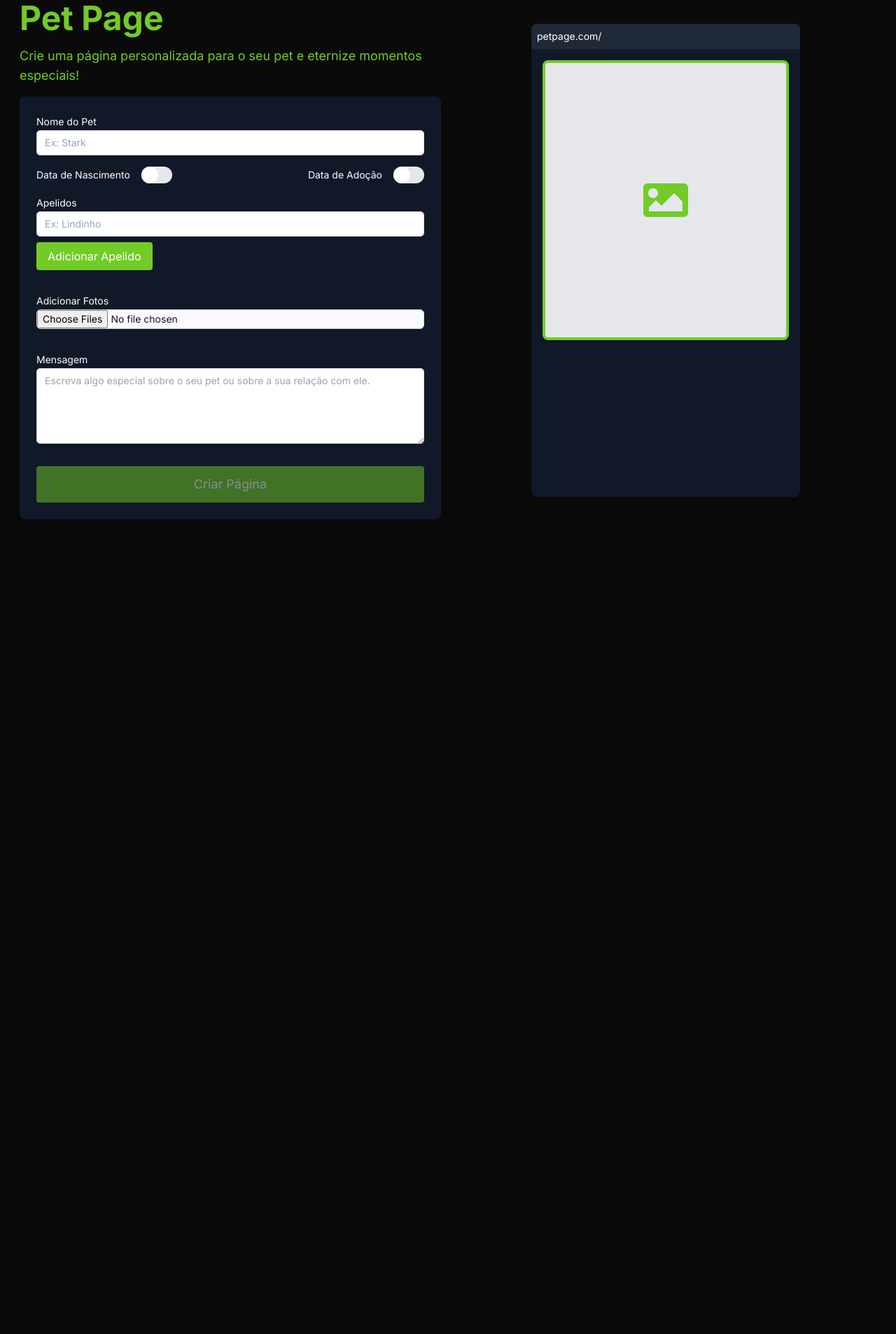
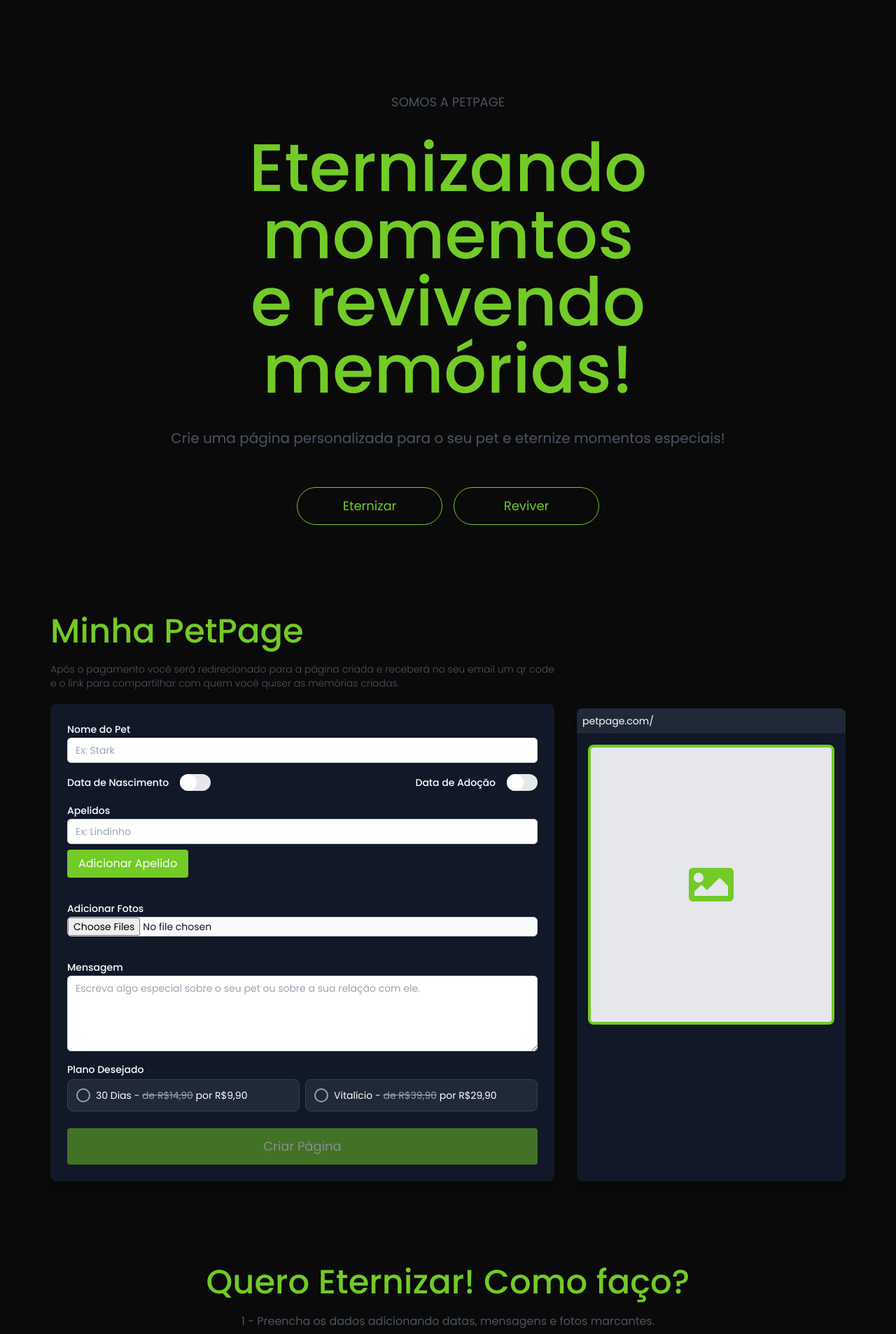
Before and after one commit to guylhermed/petpage, a Next.js app: page / in a window 1280 px wide. Shown: the part 60-1966 px from the top of the page at 70% size. Before the commit the page ends 832 px from the top, so only its background shows below. Built offline with nearby package versions, Linux system fonts and the light colour scheme.

Commit message:
ref: home v1

```diff
--- a/package.json
+++ b/package.json
@@ -21,6 +21,7 @@
     "react": "^18",
     "react-dom": "^18",
     "react-icons": "^5.3.0",
+    "react-scroll": "^1.9.3",
     "stripe": "^16.12.0",
     "uuid": "^10.0.0"
   },
--- a/src/app/components/Formulario.js
+++ b/src/app/components/Formulario.js
@@ -27,8 +27,9 @@ const Formulario = ({ formData, setFormData }) => {
     const isDateFilled = (birthDateEnabled && formData.birthDate) || (adoptionDateEnabled && formData.adoptionDate);
     const isMessageFilled = formData.message && formData.message.trim() !== '';
     const isImageUploaded = images.length > 0;
+    const isPlanSelected = formData.selectedPlan !== '';
 
-    setIsButtonEnabled(isNameFilled && (isDateFilled || isMessageFilled) && isImageUploaded);
+    setIsButtonEnabled(isNameFilled && (isDateFilled || isMessageFilled) && isImageUploaded && isPlanSelected);
   }, [formData, birthDateEnabled, adoptionDateEnabled, images]);
 
   useEffect(() => {
@@ -93,6 +94,8 @@ const Formulario = ({ formData, setFormData }) => {
         isPaid: false, // Por padrão, o campo isPaid é false
         paymentMethod: '', // Por padrão, o campo paymentMethod é vazio
         userEmail: '', // Por padrão, o campo userEmail é vazio
+        petId: petId,
+        uniqueSlug: uniqueSlug,
       });
 
       console.log('Dados salvos no Firebase com sucesso.');
@@ -114,6 +117,7 @@ const Formulario = ({ formData, setFormData }) => {
         body: JSON.stringify({
           nomePet: formData.name, // Passa o nome do pet
           uniqueSlug: uniqueSlug, // Passa o uniqueSlug
+          selectedPlan: formData.selectedPlan, // Passa o plano selecionado
         }),
       });
 
@@ -137,7 +141,7 @@ const Formulario = ({ formData, setFormData }) => {
 
   return (
     <div>
-      <form className="bg-gray-900 p-6 rounded-lg shadow-lg w-full">
+      <form className="bg-gray-900 p-6 rounded-lg shadow-lg md:w-[45rem] h-full">
         {/* Campos do formulário */}
         <div className="mb-4">
           <label htmlFor="nome-pet" className="block text-sm font-medium leading-6 text-white">
@@ -290,21 +294,98 @@ const Formulario = ({ formData, setFormData }) => {
           />
         </div>
 
+        {/* Plano Desejado */}
+        <div className="mb-6">
+          <label className="block text-sm font-medium text-white mb-1">Plano Desejado</label>
+          <div className="flex flex-col gap-2 md:flex-row justify-between">
+            {/* Plano Básico (30 dias) */}
+            <label className="md:w-1/2 relative group flex items-center gap-2 bg-gray-800 p-3 rounded-lg cursor-pointer border border-gray-700 hover:border-primaryGreen transition">
+              <input
+                type="radio"
+                name="plano"
+                value="basico"
+                className="hidden"
+                onChange={() => setFormData({ ...formData, selectedPlan: 'basico' })}
+                checked={formData.selectedPlan === 'basico'}
+              />
+              <div className="w-5 h-5 border-2 border-gray-400 rounded-full flex items-center justify-center">
+                {formData.selectedPlan === 'basico' && <div className="w-3 h-3 bg-primaryGreen rounded-full"></div>}
+              </div>
+              <span className="text-white text-sm">
+                30 Dias - <span className="line-through text-gray-400">de R$14,90</span> por R$9,90
+              </span>
+              {/* Tooltip ao passar o mouse sobre o label */}
+              <div className="absolute hidden group-hover:block bg-blue-800 text-white text-xs rounded-md px-2 py-1 w-48 bottom-full mb-1 shadow-lg left-1/2 transform -translate-x-1/2">
+                Sua página ficará no ar por 30 dias, após isso será deletada.
+              </div>
+            </label>
+
+            {/* Plano Vitalício */}
+            <label className="md:w-1/2 relative group flex items-center gap-2 bg-gray-800 p-3 rounded-lg cursor-pointer border border-gray-700 hover:border-primaryGreen transition">
+              <input
+                type="radio"
+                name="plano"
+                value="vitalicio"
+                className="hidden"
+                onChange={() => setFormData({ ...formData, selectedPlan: 'vitalicio' })}
+                checked={formData.selectedPlan === 'vitalicio'}
+              />
+              <div className="w-5 h-5 border-2 border-gray-400 rounded-full flex items-center justify-center">
+                {formData.selectedPlan === 'vitalicio' && <div className="w-3 h-3 bg-primaryGreen rounded-full"></div>}
+              </div>
+              <span className="text-white text-sm">
+                Vitalício - <span className="line-through text-gray-400">de R$39,90</span> por R$29,90
+              </span>
+
+              {/* Tooltip ao passar o mouse sobre o label */}
+              <div className="absolute hidden group-hover:block bg-blue-800 text-white text-xs rounded-md px-2 py-1 w-48 bottom-full mb-1 shadow-lg left-1/2 transform -translate-x-1/2">
+                Seu site permanecerá online para sempre.
+              </div>
+            </label>
+          </div>
+        </div>
+
         {/* Botão de Submissão */}
         <button
-          className={`bg-primaryGreen text-white px-6 py-3 rounded mt-4 w-full text-lg ${isButtonEnabled ? '' : 'opacity-50 cursor-not-allowed'}`}
+          className={`bg-primaryGreen text-white px-6 py-3 rounded mt-4 w-full text-lg flex items-center justify-center space-x-3 ${
+            isButtonEnabled && !loading ? '' : 'opacity-50 cursor-not-allowed'
+          }`}
           onClick={e => {
-            e.preventDefault(); // Previne o recarregamento da página
-            if (isButtonEnabled) {
+            e.preventDefault();
+            if (isButtonEnabled && !loading) {
+              setLoading(true); // Ativa o loading
               console.log('Botão habilitado, criando sessão de checkout...');
               createCheckoutSession();
             } else {
               console.log('Botão desabilitado.');
             }
           }}
-          disabled={!isButtonEnabled}
+          disabled={!isButtonEnabled || loading} // Desabilita se estiver carregando
         >
-          Criar Página
+          {loading ? (
+            <>
+              <svg
+                className="h-7 w-7 animate-spin"
+                xmlns="http://www.w3.org/2000/svg"
+                viewBox="0 0 24 24"
+                fill="none"
+                stroke="currentColor"
+                strokeWidth="2"
+              >
+                <circle cx="12" cy="12" r="10" stroke="currentColor" strokeOpacity="0.2" />
+                <path
+                  fill="none"
+                  stroke="currentColor"
+                  strokeLinecap="round"
+                  strokeLinejoin="round"
+                  d="M4 12a8 8 0 0116 0"
+                />
+              </svg>
+              <span>Criando sua PetPage...</span>
+            </>
+          ) : (
+            'Criar Página'
+          )}
         </button>
       </form>
     </div>
--- a/src/app/components/Preview.js
+++ b/src/app/components/Preview.js
@@ -39,8 +39,8 @@ const Preview = ({ formData }) => {
   const images = formData.images || [];
 
   return (
-    <div className="flex justify-center items-center mb-8 md:mb-0 lg:mb-0">
-      <div className="rounded-lg shadow-lg overflow-hidden w-80 md:w-96">
+    // <div className="flex justify-center items-center">
+    <div className="rounded-lg shadow-lg overflow-hidden h-full w-full md:w-96">
       {/* Simulação de Navegador */}
       <div className="bg-gray-800 text-white p-2 text-sm">
         <p>{petPageUrl}</p>
@@ -65,7 +65,7 @@ const Preview = ({ formData }) => {
         </div>
       </div>
     </div>
-    </div>
+    // </div>
   );
 };
 
--- a/src/app/styles/globals.css
+++ b/src/app/globals.css
@@ -5,7 +5,6 @@
 body {
   @apply px-4; /* Adiciona padding horizontal */
   background-color: #0a0a0a; /* Definindo o fundo escuro */
-  font-family: 'Inter', sans-serif;
   height: 100%; /* Garantir que o body ocupe toda a altura da tela */
   margin: 0; /* Remover margens */
   padding: 0; /* Remover padding */
--- a/src/app/layout.js
+++ b/src/app/layout.js
@@ -1,4 +1,13 @@
 // layout.js
+import './globals.css';
+import { Poppins } from 'next/font/google';
+
+const mainFontFamily = Poppins({
+  weight: ['100', '200', '300', '400', '500', '600', '700'],
+  subsets: ['latin'],
+  variable: '--font-main',
+});
+
 export const metadata = {
   title: 'Page Pet',
   description: '',
@@ -6,7 +15,7 @@ export const metadata = {
 
 export default function RootLayout({ children }) {
   return (
-    <html lang="pt-BR">
+    <html lang="pt-BR" className={mainFontFamily.variable}>
       <head>
         <link rel="icon" type="image/png" href="/favicon-96x96.png" sizes="96x96" />
         <link rel="icon" type="image/svg+xml" href="/favicon.svg" />
@@ -14,8 +23,6 @@ export default function RootLayout({ children }) {
         <link rel="apple-touch-icon" sizes="180x180" href="/apple-touch-icon.png" />
         <meta name="apple-mobile-web-app-title" content="PetPage" />
         <link rel="manifest" href="/site.webmanifest" />
-      <link href="https://fonts.googleapis.com/css2?family=Inter:wght@400;600;700&display=swap" rel="stylesheet" />
-      {/* Adicionando meta tag para responsividade */}
         <meta name="viewport" content="width=device-width, initial-scale=1.0" />
       </head>
       <body>{children}</body>
--- a/src/pages/home.js
+++ b/src/pages/home.js
@@ -1,9 +1,10 @@
 'use client';
 
-import React, { useState } from 'react';
+import React, { useRef, useState } from 'react';
 import Formulario from '../app/components/Formulario';
 import Preview from '../app/components/Preview';
-import '../app/styles/globals.css';
+import '../app/globals.css';
+import { Link } from 'react-scroll';
 
 const HomePage = () => {
   const [formData, setFormData] = useState({
@@ -13,22 +14,72 @@ const HomePage = () => {
     message: '',
     nicknames: [],
     images: [],
+    selectedPlan: '',
   });
 
+  // Criando a referência para a última seção
+  const lastSectionRef = useRef(null);
+
+  // Função para rolar até a última seção
+  const scrollToLastSection = () => {
+    if (lastSectionRef.current) {
+      lastSectionRef.current.scrollIntoView({ behavior: 'smooth' });
+    }
+  };
+
   return (
-    <div className="flex items-center justify-center h-screen mt-8 mx-7">
-      <div className="grid grid-cols-1 md:grid-cols-2 gap-5 h-full items-center">
-        <div className="mx-auto col-span-1 flex flex-col justify-center">
-          <h1 className="text-5xl font-bold mb-4 text-primaryGreen">Pet Page</h1>
-          <p className="text-lg mb-4 text-primaryGreen">
-            Crie uma página personalizada para o seu pet e eternize momentos especiais!
+    <div className="flex flex-col items-center w-full">
+      {/* Primeira seção */}
+      <section className="flex flex-col items-center min-h-[50vh] text-center w-full md:pt-48 pt-28 md:mb-32">
+        <p className="text-lg text-gray-600 md:mb-8 mb-4">SOMOS A PETPAGE</p>
+        <h1 className="md:text-8xl text-3xl font-medium text-primaryGreen mb-4 md:mb-9 mx-1 md:mx-80">
+          Eternizando momentos
+          <br />e revivendo memórias!
+        </h1>
+        <p className="text-lg md:text-xl text-gray-600 mb-12 md:mb-14 mx-3">
+          Crie uma página personalizada para o seu pet e eternize momentos especiais!
+        </p>
+        <div className="flex gap-4">
+          <button className="md:min-w-52 border border-primaryGreen text-primaryGreen px-12 py-3 rounded-full text-lg hover:bg-primaryGreen hover:text-gray-600 transition">
+            <Link to="last-section" smooth={true} duration={1000}>
+              Eternizar
+            </Link>
+          </button>
+          <button className="md:min-w-52 border border-primaryGreen text-primaryGreen px-12 py-3 rounded-full text-lg hover:bg-primaryGreen hover:text-gray-600 transition">
+            Reviver
+          </button>
+        </div>
+      </section>
+
+      {/* Segunda seção */}
+      <section className="flex flex-col md:flex-row justify-center w-full mb-10 px-4 items-end">
+        <div className="w-full md:w-[47rem] flex flex-col mb-9 md:mb-0">
+          <p className="md:text-5xl text-3xl font-medium text-primaryGreen mb-5 text-center md:text-left">
+            Minha PetPage
+          </p>
+          <p className="text-sm text-gray-600 mb-5 font-light text-center md:text-left md:mr-5 mr-0">
+            Após o pagamento você será redirecionado para a página criada e receberá no seu email um qr code e o link
+            para compartilhar com quem você quiser as memórias criadas.
           </p>
           <Formulario formData={formData} setFormData={setFormData} />
         </div>
-        <div className="col-span-1 flex justify-center">
+        <div className="w-full md:w-96 flex">
           <Preview formData={formData} />
         </div>
-      </div>
+      </section>
+
+      <section id="last-section" className="flex flex-col items-center min-h-[50vh] text-center w-full md:pt-20 px-4">
+        <p className="md:text-5xl text-3xl font-medium text-primaryGreen mb-5">Quero Eternizar! Como faço?</p>
+        <p className="text-base text-gray-600 mb-1 ">
+          1 - Preencha os dados adicionando datas, mensagens e fotos marcantes.
+        </p>
+        <p className="text-base text-gray-600 mb-1 ">2 - Observe no preview como ficará a página do seu pet.</p>
+        <p className="text-base text-gray-600 mb-1 ">3 - Selecione o plano desejado.</p>
+        <p className="text-base text-gray-600 mb-14 ">4 - Crie a página para eternizar as memórias com seu pet.</p>
+        <p className="text-lg md:text-xl text-gray-600 mx-3">
+          Você receberá no seu email um qr code e o link para acessar e compartilhar com quem você quiser a sua página.
+        </p>
+      </section>
     </div>
   );
 };
--- a/src/pages/success.js
+++ b/src/pages/success.js
@@ -1,6 +1,6 @@
 import { useRouter } from 'next/router'; // Importando o useRouter do Next.js
 import Link from 'next/link';
-import '../app/styles/globals.css';
+import '../app/globals.css'; // Importando o arquivo de estilos globais
 
 export default function SuccessPage() {
   const router = useRouter(); // Hook para acessar a URL
--- a/tailwind.config.js
+++ b/tailwind.config.js
@@ -3,6 +3,9 @@ module.exports = {
   content: ['./src/**/*.{html,js,ts,jsx,tsx}'],
   theme: {
     extend: {
+      fontFamily: {
+        sans: ['var(--font-main)'],
+      },
       height: {
         90: '22.5rem', // 90
         100: '25rem', // 100
```
Also changed, not shown: src/app/api/create-checkout-session/route.js (+7 -3 lines), src/app/output.css (renamed from src/app/styles/output.css), 2 other files (tests, documents, lock files or other folders). Lines whose indentation alone changed are shown as unchanged.
